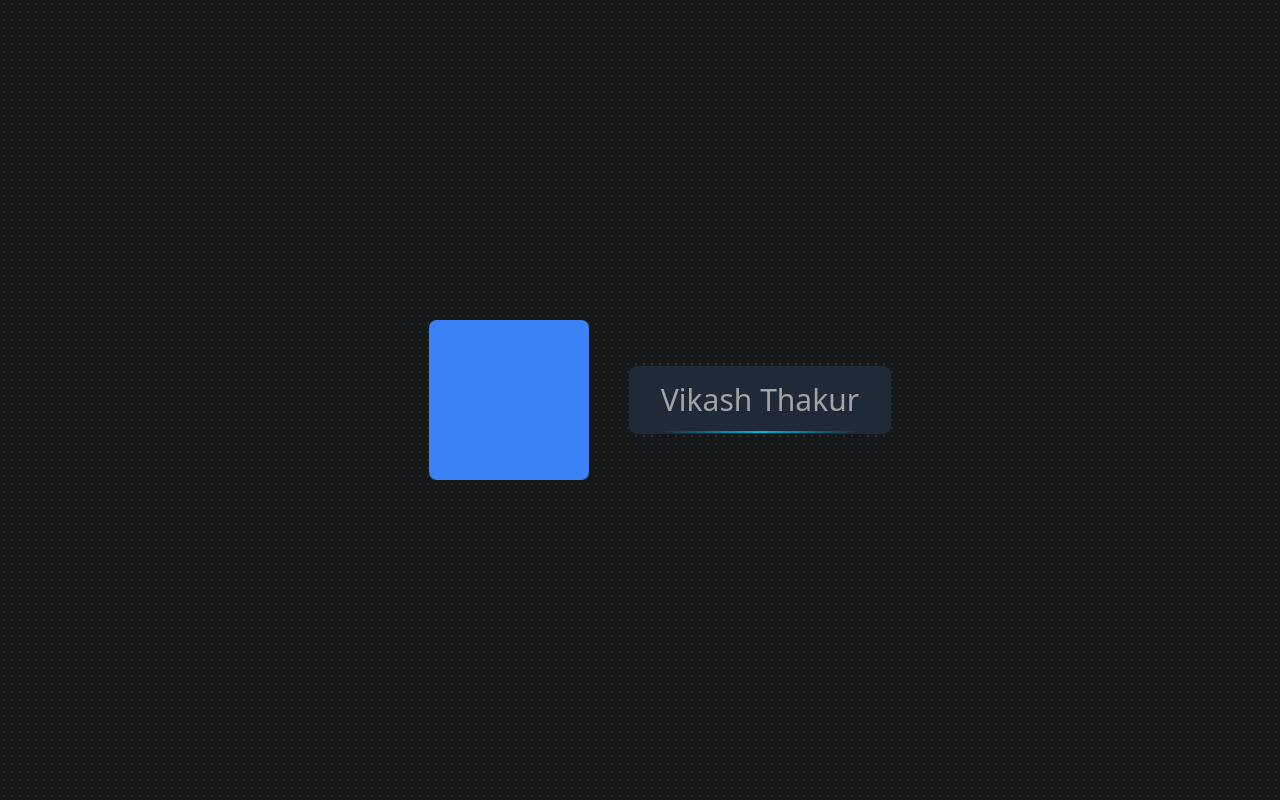
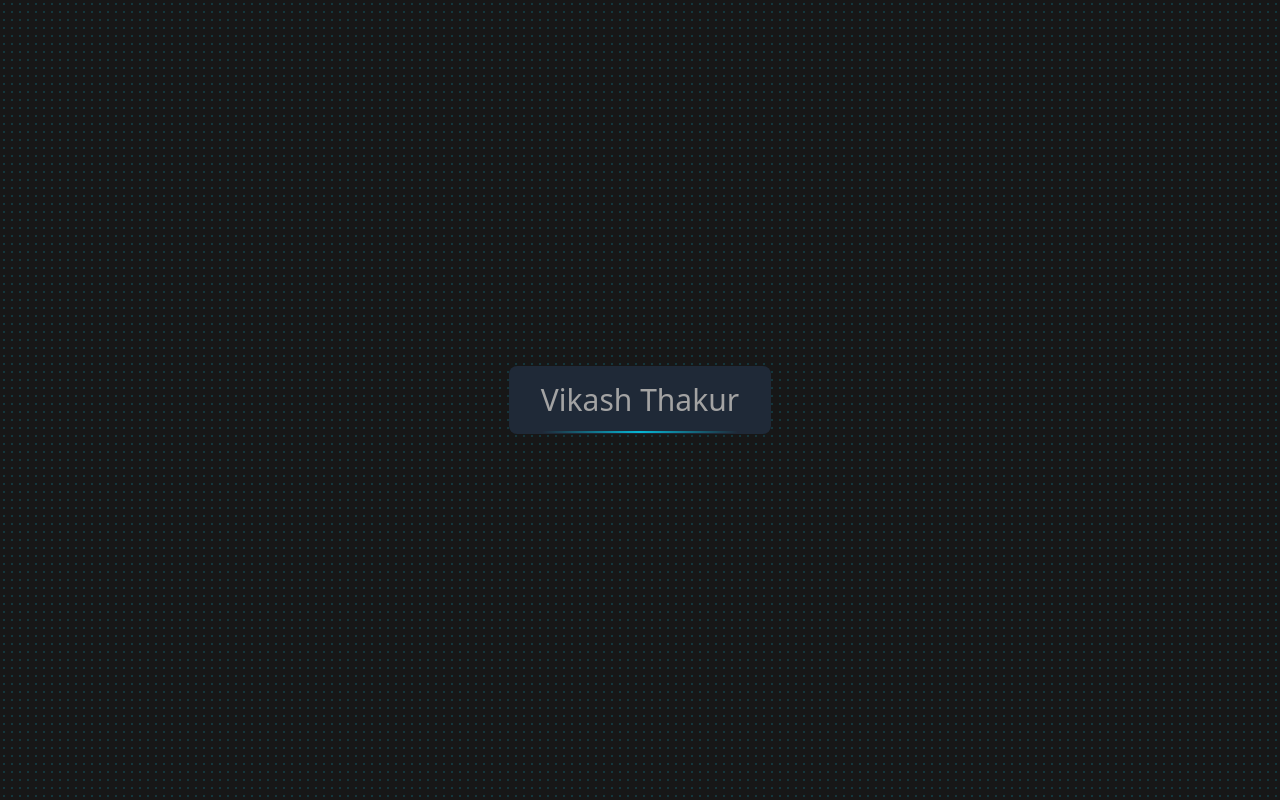
Before and after one commit to Vikash-thak12/DailyCode, a Next.js app in the folder Framer_Motion/button/: page / in a window 1280 px wide. Built offline with nearby package versions, Linux system fonts and the light colour scheme.

Commit message:
Final commit

```diff
--- a/Framer_Motion/button/components/ButtonComponent.tsx
+++ b/Framer_Motion/button/components/ButtonComponent.tsx
@@ -4,21 +4,33 @@ import React from "react";
 const ButtonComponent = () => {
     return (
         <div
-            className="h-screen w-full bg-neutral-900 flex items-center justify-center"
+            className="[perspective::1000px] [transform-style:preserve-3d] h-screen w-full bg-neutral-900 flex items-center justify-center"
             style={{
                 backgroundImage: `radial-gradient(circle, rgba(6, 182, 212, 0.2) 1px, transparent 0)`,
                 backgroundSize: "8px 8px",
                 backgroundRepeat: "repeat",
             }}
         >
-            <motion.div
+            {/* <motion.div
             // animate={{ rotate: 360, transition: { duration: 2}}}
-             className="w-40 h-40 bg-blue-500 rounded-lg mx-10" />
+             className="w-40 h-40 bg-blue-500 rounded-lg mx-10" /> */}
             <motion.button
-                animate={{ rotate: 360, transition: { duration: 2} }}
+                // animate={{ rotate: [0,60,0], transition: { duration: 2} }}
+                whileHover={{
+                    rotateX: 25,
+                    rotateY: 10,
+                    boxShadow: "0px 20px 50px rgba(8,112,184,0.7)"
+                }}
+                style={{
+                     translateZ: 100,
+                }}
+                transition={{
+                    duration: 0.2,
+                    ease: "easeInOut"
+                }}
                 className="text-neutral-400 text-3xl px-8 py-4 bg-gray-800 rounded-lg relative group"
             >
-                <span>Vikash Thakur</span>
+                <span className="group-hover:text-cyan-500 duration-300">Vikash Thakur</span>
                 <span className="absolute inset-x-0 bottom-px bg-gradient-to-r from-transparent via-cyan-500 to-transparent h-[2px] w-3/4 mx-auto"></span>
                 <span className="absolute opacity-0 group-hover:opacity-100 transition-opacity duration-200 inset-x-0 bottom-px bg-gradient-to-r from-transparent via-cyan-500 to-transparent h-[4px] w-3/4 mx-auto blur-sm"></span>
             </motion.button>
```
